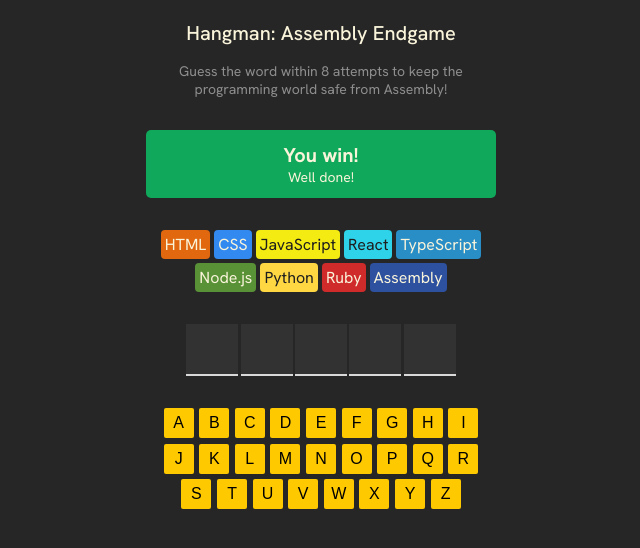
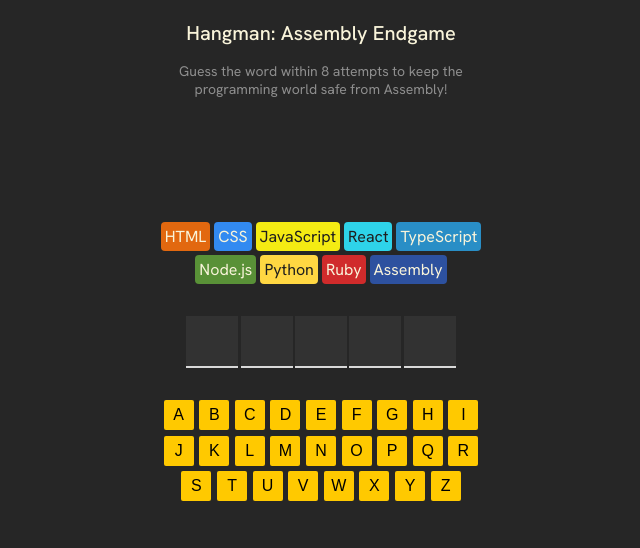
Before and after one commit to tiagocostarebelo/tcr-hangman-endgame, a React (Vite) app: page / in a window 1280 px wide. Shown: the top 548 px of the page, without its empty margins (319-959 px from the left). Built offline with nearby package versions, Linux system fonts and the light colour scheme.

Commit message:
added logic and made necessary adjustments to sections and conditional statements to render when game is won, lost and over

```diff
--- a/src/App.jsx
+++ b/src/App.jsx
@@ -51,6 +51,10 @@
         setGuessedLetters(prevLetters => prevLetters.includes(letter) ? prevLetters : [...prevLetters, letter]);
     };
 
+    const gameStatusClass = clsx("game-status", {
+        won: isGameWon,
+        lost: isGameLost
+    })
 
     return (
         <main>
@@ -58,9 +62,23 @@
                 <h1>Hangman: Assembly Endgame</h1>
                 <p>Guess the word within 8 attempts to keep the programming world safe from Assembly!</p>
             </header>
-            <section className='game-status'>
-                <h2>You win!</h2>
-                <p>Well done!</p>
+            <section className={gameStatusClass}>
+            {   isGameOver ? (
+                    isGameWon ? (
+                        <>
+                            <h2>You win!</h2>
+                            <p>Well done!</p>
+                        </>
+                    ) : (
+                        <>
+                            <h2>Game Over!</h2>
+                            <p>You lose! Better luck next time!</p>
+                        </>
+                     )
+                ) : (
+                    null
+                )
+            }
             </section>
             <section className='language-chips'>
                 {langElements}
--- a/src/index.css
+++ b/src/index.css
@@ -41,16 +41,23 @@
 }
 
 .game-status {
-    background-color: #10A95B;
     display: flex;
     flex-direction: column;
     align-items: center;
     justify-content: center;
-    padding: 0.75rem 1rem;
     color: #F9F4DA;
     border-radius: 5px;
+    min-height: 60px;
     max-width: 350px;
     margin: 2rem auto;
+}
+
+.game-status.won {
+    background-color: #10A95B;
+}
+
+.game-status.lost {
+    background-color: #BA2A2A;
 }
 
 .game-status>h2 {
```
